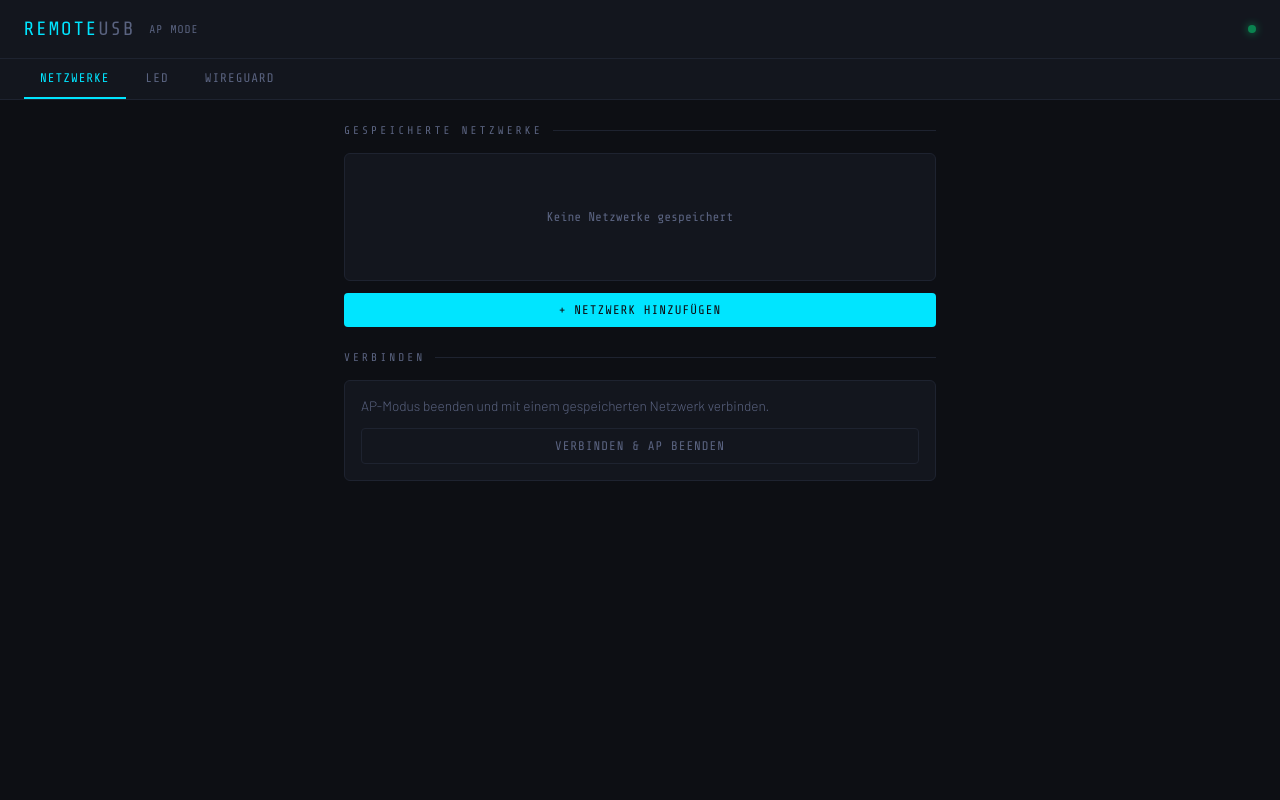
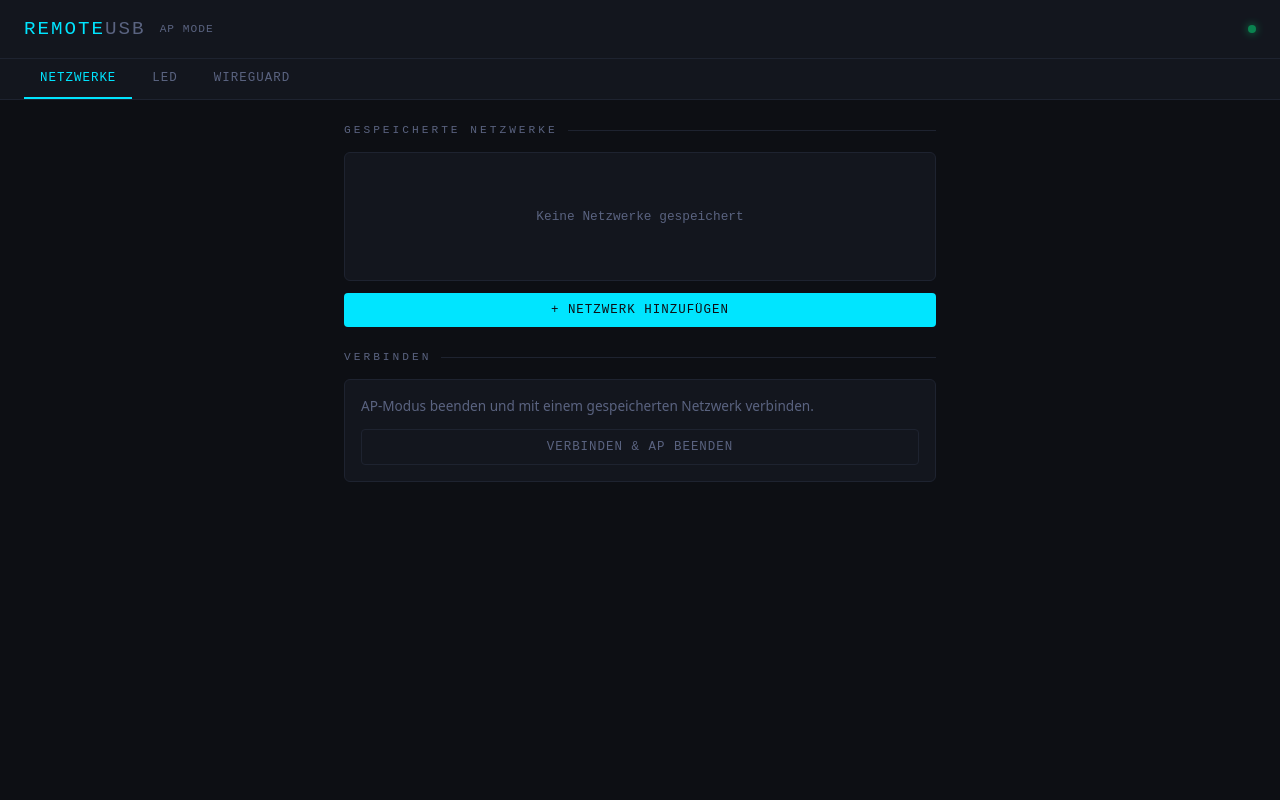
Before and after one commit to mveric86/RemoteUSB, a Flask app: page / in a window 1280 px wide. Run offline with Flask 3, Linux system fonts and the light colour scheme; data that the repository does not hold is empty.

Commit message:
Webinterface: captive portal friendly, keine externen Ressourcen
- Google Fonts @import entfernt – im AP-Modus ist kein Internet da und
  der Browser wartet ewig auf HTTPS-Ressourcen von fonts.googleapis.com.
  Stattdessen System-Fonts (ui-monospace, system-ui).
- Flask Catch-all-Route (/<path:path>) serviert die Hauptseite auch
  für Captive-Portal-Check-URLs wie connectivitycheck.gstatic.com und
  captive.apple.com, die dnsmasq alle auf 192.168.4.1 umleitet.

Co-Authored-By: Claude Opus 4.6 (1M context) <noreply@anthropic.com>

```diff
--- a/webinterface/app.py
+++ b/webinterface/app.py
@@ -97,8 +97,13 @@ def save_wg_config(content):
 # -----------------------------------------------------------------------------
 # Routen – Hauptseite
 # -----------------------------------------------------------------------------
-@app.route("/")
-def index():
+# Captive-Portal-Catch-all: alle unbekannten Hosts/Pfade auf die Hauptseite.
+# dnsmasq leitet im AP-Modus sämtliche DNS-Anfragen auf 192.168.4.1 um,
+# also schlagen Captive-Portal-Checks der Handys (connectivitycheck.*,
+# captive.apple.com, msftconnecttest.*) hier auf. Ohne Catch-all → 404 → hängt.
+@app.route("/", defaults={"path": ""})
+@app.route("/<path:path>")
+def index(path):
     return render_template("index.html")
 
 # -----------------------------------------------------------------------------
--- a/webinterface/templates/index.html
+++ b/webinterface/templates/index.html
@@ -5,7 +5,7 @@
 <meta name="viewport" content="width=device-width, initial-scale=1.0">
 <title>RemoteUSB</title>
 <style>
-  @import url('https://fonts.googleapis.com/css2?family=Share+Tech+Mono&family=Barlow:wght@300;400;600&display=swap');
+  /* Keine externen Ressourcen – im AP-Modus ohne Internet. System-Fonts. */
 
   :root {
     --bg:       #0d0f14;
@@ -18,8 +18,8 @@
     --yellow:   #ffd700;
     --text:     #c8d0e0;
     --text-dim: #5a6380;
-    --mono:     'Share Tech Mono', monospace;
-    --sans:     'Barlow', sans-serif;
+    --mono:     ui-monospace, 'Courier New', monospace;
+    --sans:     system-ui, -apple-system, 'Segoe UI', Roboto, sans-serif;
   }
 
   * { box-sizing: border-box; margin: 0; padding: 0; }
```
